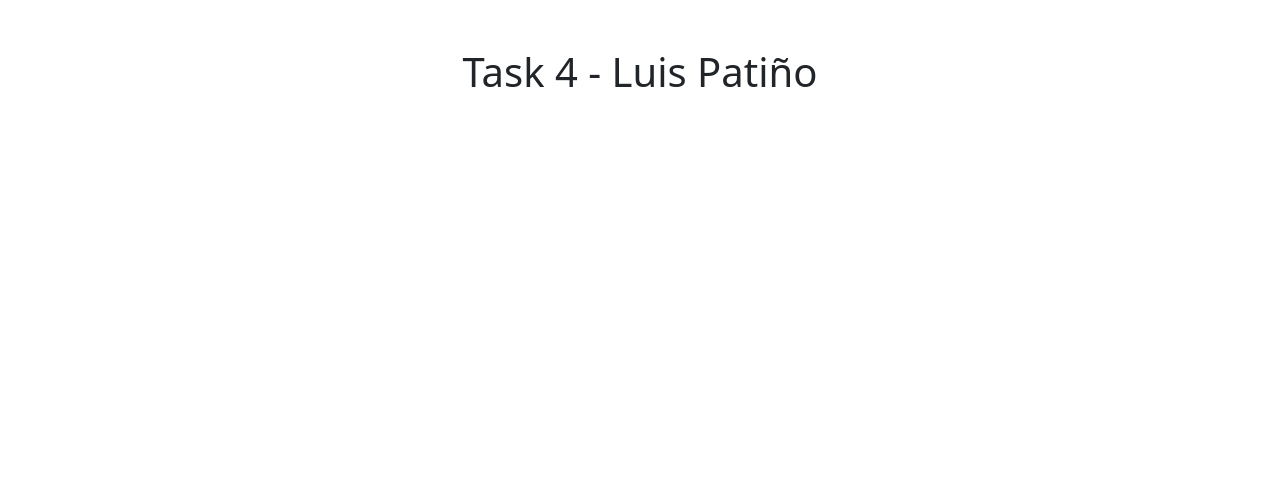
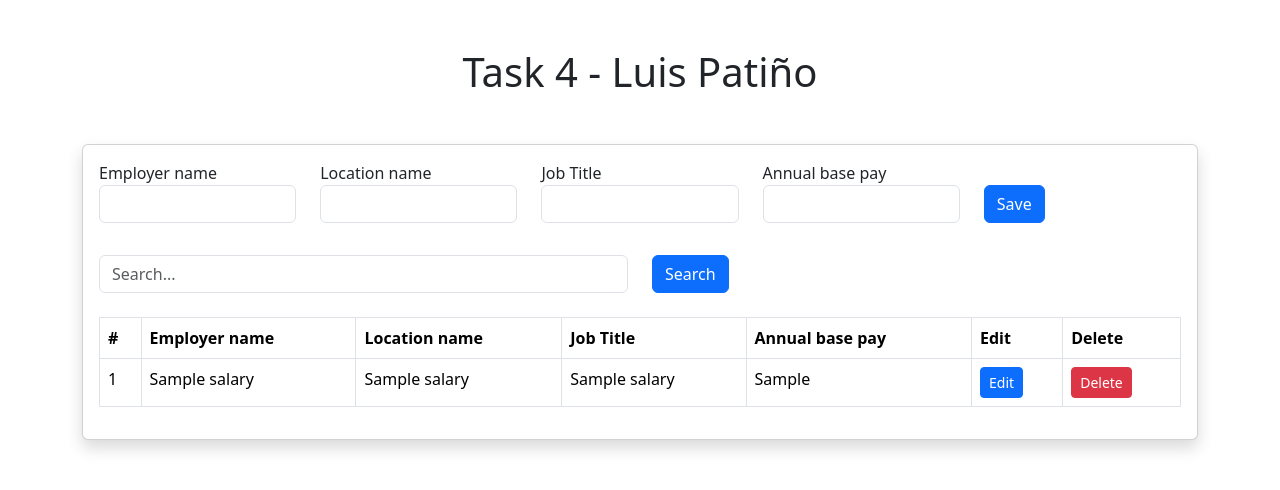
Before and after one commit to LuisPati11/PythonProject, a Flask app: page / in a window 1280 px wide. Shown: the top 490 px of the page. Run offline with Flask 3, Linux system fonts and the light colour scheme; tables that the repository leaves empty or names only in its code hold one stand-in row (values such as "Sample post").

Commit message:
Add files via upload

```diff
--- a/python2023/task4/app.py
+++ b/python2023/task4/app.py
@@ -1,15 +1,79 @@
-from flask import Flask, render_template
+from flask import Flask, render_template, request, redirect, url_for
 import os
 import database as db
 
 template_dir = os.path.dirname(os.path.abspath(os.path.dirname(__file__)))
 template_dir = os.path.join(template_dir, 'task4', 'templates')
 
-app=Flask(__name__, template_folder = template_dir)
+app = Flask(__name__, template_folder=template_dir)
 
 @app.route('/')
 def home():
-    return render_template('index.html')
+    cursor = db.database.cursor()
+    cursor.execute("SELECT * FROM salaries")
+    myresult = cursor.fetchall()
+
+    insertObject = []
+    columnNames = [column[0] for column in cursor.description]
+    for record in myresult:
+        insertObject.append(dict(zip(columnNames, record)))
+    cursor.close()
+
+    return render_template('index.html', data=insertObject)
+
+@app.route('/job', methods=['POST'])
+def addJob():
+    employer_name = request.form['employer_name']
+    location_name = request.form['location_name']
+    job_title = request.form['job_title']
+    annual_base_pay = request.form['annual_base_pay']
+
+    if employer_name and location_name and job_title and annual_base_pay:
+        cursor = db.database.cursor()
+        sql = "INSERT INTO salaries (employer_name, location_name, job_title, annual_base_pay) VALUES (%s, %s, %s, %s)"
+        data = (employer_name, location_name, job_title, annual_base_pay)
+        cursor.execute(sql, data)
+        db.database.commit()
+    return redirect(url_for('home'))
+
+@app.route('/delete/<string:id>')
+def delete(id):
+    cursor = db.database.cursor()
+    sql = "DELETE FROM salaries WHERE id=%s"
+    data = (id,)
+    cursor.execute(sql, data)
+    db.database.commit()
+    return redirect(url_for('home'))
+
+@app.route('/edit/<string:id>', methods=['POST'])
+def edit(id):
+    employer_name = request.form['employer_name']
+    location_name = request.form['location_name']
+    job_title = request.form['job_title']
+    annual_base_pay = request.form['annual_base_pay']
+
+    if employer_name and location_name and job_title and annual_base_pay:
+        cursor = db.database.cursor()
+        sql = "UPDATE salaries SET employer_name = %s, location_name = %s, job_title = %s, annual_base_pay = %s WHERE id = %s"
+        data = (employer_name, location_name, job_title, annual_base_pay, id)
+        cursor.execute(sql, data)
+        db.database.commit()
+    return redirect(url_for('home'))
+
+@app.route('/search', methods=['POST'])
+def search():
+    search_query = request.form['search_query']
+
+    cursor = db.database.cursor()
+    sql = "SELECT * FROM salaries WHERE employer_name LIKE %s OR location_name LIKE %s OR job_title LIKE %s"
+    data = (f'%{search_query}%', f'%{search_query}%', f'%{search_query}%')
+    cursor.execute(sql, data)
+    search_results = cursor.fetchall()
+    column_names = [column[0] for column in cursor.description]
+    search_results = [dict(zip(column_names, record)) for record in search_results]
+    cursor.close()
+
+    return render_template('index.html', data=search_results)
 
 if __name__ == '__main__':
-    app.run()
+    app.run(debug=True, port=4000)
--- a/python2023/task4/database.py
+++ b/python2023/task4/database.py
@@ -3,6 +3,7 @@ import mysql.connector
 database = mysql.connector.connect(
     host='localhost',
     user='root',
-    password='',
-    database='jobs'
+    password='root',
+    database='jobs',
+    port='4306'
 )
--- a/python2023/task4/templates/index.html
+++ b/python2023/task4/templates/index.html
@@ -9,7 +9,108 @@
     <script src="https://cdn.jsdelivr.net/npm/bootstrap@5.3.0-alpha3/dist/js/bootstrap.bundle.min.js" integrity="sha384-ENjdO4Dr2bkBIFxQpeoTz1HIcje39Wm4jDKdf19U8gI4ddQ3GYNS7NTKfAdVQSZe" crossorigin="anonymous"></script>
 </head>
 <body>
-    <h1 class="text-center mt-5 mb-5">Task 4 - Luis Patiño</h1>
+    <h1 class="text-center mt-5 mb-5">Task 4  - Luis Patiño</h1>
+
+    <div class="container">
+        <div class="card shadow">
+            <div class="card-body">
+                <form action="/job" method="POST">
+                    <div class="row mb-3">
+                        <div class="col">
+                            <label>Employer name</label>
+                            <input type="text" class="form-control mb-3" name="employer_name">
+                        </div>
+                        <div class="col">
+                            <label>Location name</label>
+                            <input type="text" class="form-control mb-3" name="location_name">
+                        </div>
+                        <div class="col">
+                            <label>Job Title</label>
+                            <input type="text" class="form-control mb-3" name="job_title">
+                        </div>
+                        <div class="col">
+                            <label>Annual base pay</label>
+                            <input type="text" class="form-control" name="annual_base_pay">
+                        </div>
+                        <div class="col">
+                            <button class="btn btn-primary mb-3 mt-4" type="submit">Save</button>
+                        </div>
+                    </div>
+                </form>
+
+                <!-- SEARCH-->
+                <form action="/search" method="POST">
+                    <div class="row">
+                        <div class="col">
+                            <input type="text" class="form-control" name="search_query" placeholder="Search...">
+                        </div>
+                        <div class="col">
+                            <button type="submit" class="btn btn-primary mb-4">Search</button>
+                        </div>
+                    </div>
+                </form>
+
+                <!-- TABLE-->
+                <table class="table table-bordered">
+                    <thead>
+                        <th scope="col">#</th>
+                        <th scope="col">Employer name</th>
+                        <th scope="col">Location name</th>
+                        <th scope="col">Job Title</th>
+                        <th scope="col">Annual base pay</th>
+                        <th scope="col">Edit</th>
+                        <th scope="col">Delete</th>
+                    </thead>
+
+                <tbody>
+                    {% for d in data %}
+                        <tr>
+                            <td>{{d.id}}</td>
+                            <td>{{d.employer_name}}</td>
+                            <td>{{d.location_name}}</td>
+                            <td>{{d.job_title}}</td>
+                            <td>{{d.annual_base_pay}}</td>
+                            <td><button class="btn btn-primary btn-sm" id="btn-edit{{d.id}}" data-bs-toggle="modal" data-bs-target="#modal{{d.id}}">Edit</button></td>
+                            <td><a href="{{url_for('delete', id=d.id)}}" class="btn btn-danger btn-sm">Delete</a></td>
+                        </tr>
+
+                         <!-- modal -->
+
+                         <div class="modal fade" id="modal{{d.id}}" tabindex="-1" aria-labelledby="exampleModalLabel" aria-hidden="true">
+                            <div class="modal-dialog">
+                              <div class="modal-content">
+                                <div class="modal-header">
+                                  <h1 class="modal-title fs-5" id="exampleModalLabel">{{d.employer_name}}</h1>
+                                  <button type="button" class="btn-close" data-bs-dismiss="modal" aria-label="Close"></button>
+                                </div>
+                                <div class="modal-body">
+                                    <form action="/edit/{{d.id}}" method="post">
+                                        <label>Employer name</label>
+                                        <input type="text" class="form-control mb-3" name="employer_name" value="{{d.employer_name}}">
+                                        <label>Location name</label>
+                                        <input type="text" class="form-control mb-3" name="location_name" value="{{d.location_name}}">
+                                        <label>Job Title</label>
+                                        <input type="text" class="form-control mb-3" name="job_title" value="{{d.job_title}}">
+                                        <label>Annual base pay</label>
+                                        <input type="text" class="form-control mb-3" name="annual_base_pay" value="{{d.annual_base_pay}}">
+
+                                </div>
+                                <div class="modal-footer">
+                                  <button type="submit" class="btn btn-primary">Save changes</button>
+                                </div>
+                                </form>
+                              </div>
+                            </div>
+                          </div>
+
+                    {% endfor %}
+
+                </tbody>
+                </table>
+
+            </div>
+        </div>
+    </div>
 
 </body>
 </html>
```
